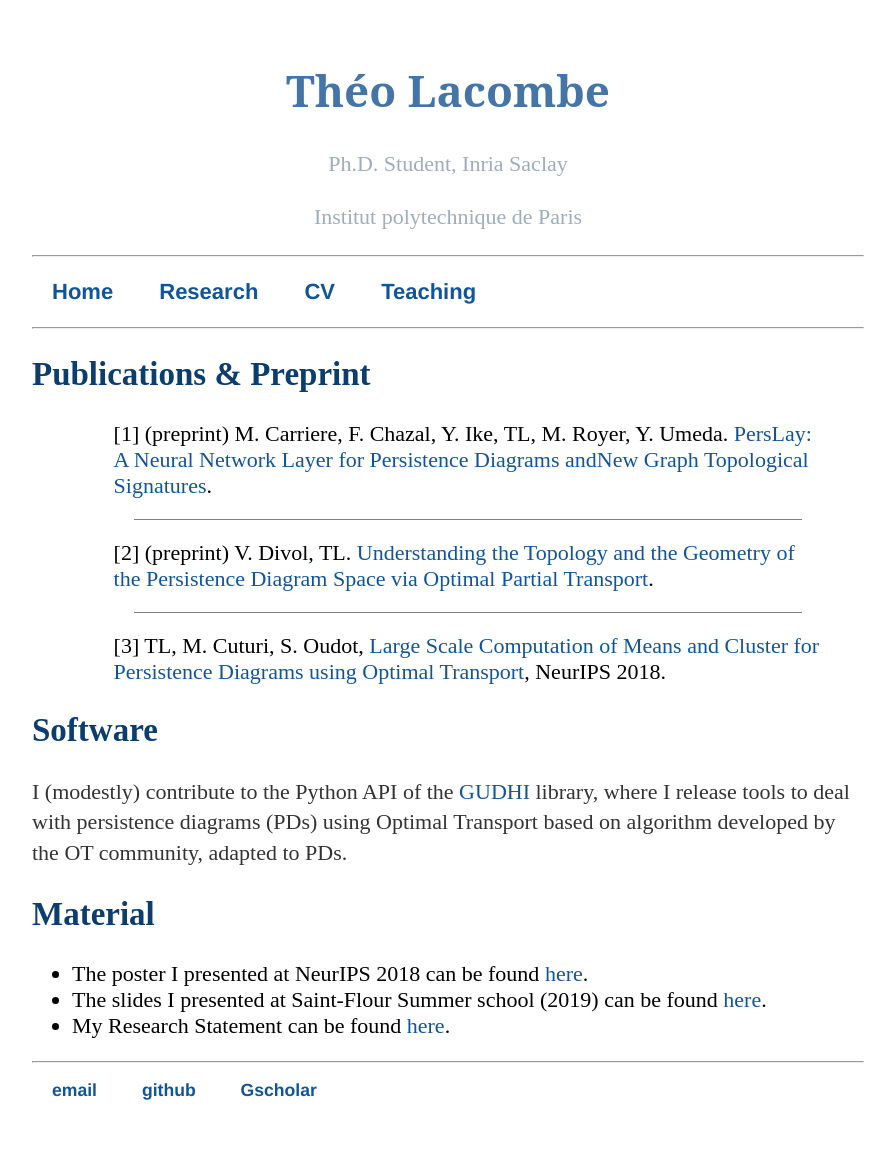
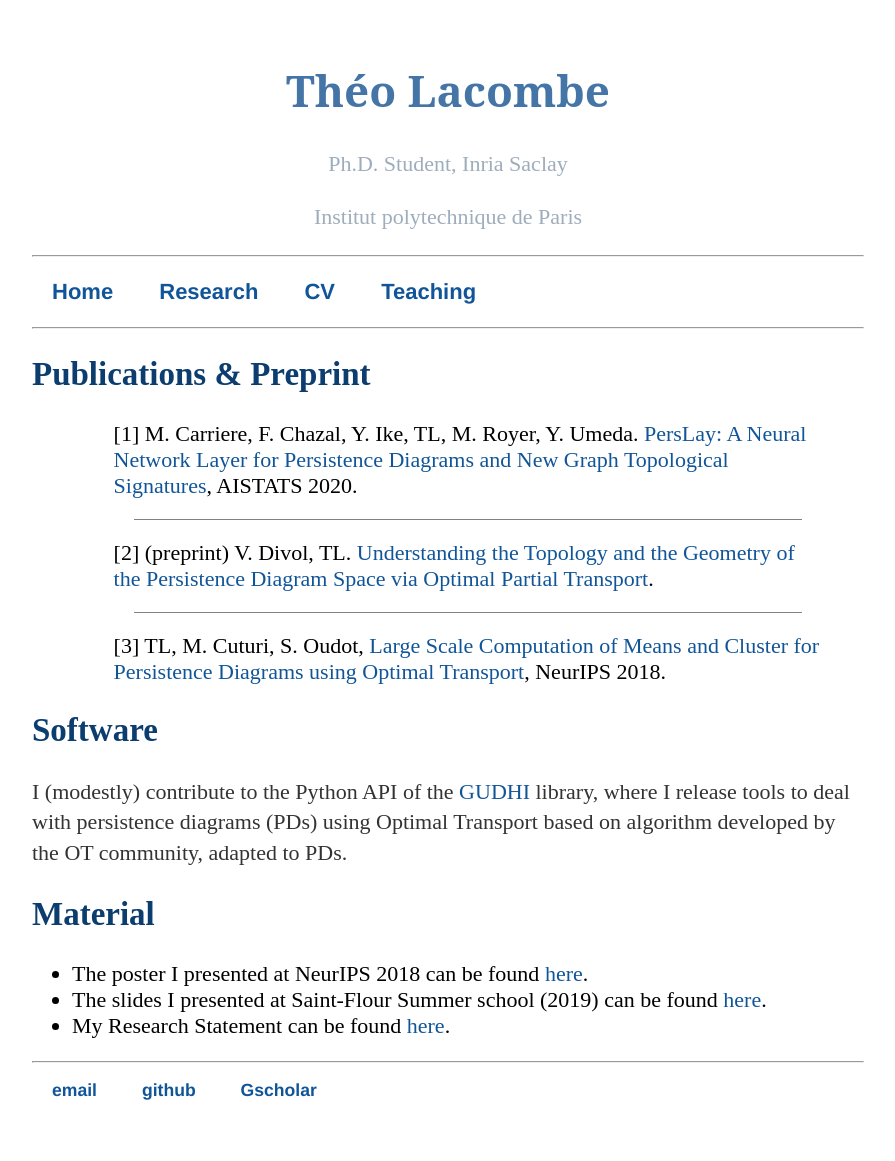
Before and after one commit to tlacombe/tlacombe.github.io, a Jekyll site: the page built from research/index.html, in a window 1280 px wide. Shown: the whole page, without its empty margins (192-1087 px from the left). Built offline with Jekyll 4.4.1, drawn with Linux system fonts in a browser that asks for light colours.

Commit message:
update publi

```diff
--- a/research/index.html
+++ b/research/index.html
@@ -4,7 +4,7 @@ title: TL - Research
 ---
 <h2>Publications & Preprint</h2>
 	<ol class="publi">
-		<li> (preprint) M. Carriere, F. Chazal, Y. Ike, TL, M. Royer, Y. Umeda. <a href="https://arxiv.org/pdf/1904.09378.pdf">PersLay: A Neural Network Layer for Persistence Diagrams andNew Graph Topological Signatures</a>.</li>
+		<li> M. Carriere, F. Chazal, Y. Ike, TL, M. Royer, Y. Umeda. <a href="https://arxiv.org/pdf/1904.09378.pdf">PersLay: A Neural Network Layer for Persistence Diagrams and New Graph Topological Signatures</a>, AISTATS 2020.</li>
 		<li> (preprint) V. Divol, TL. <a href="https://arxiv.org/pdf/1901.03048.pdf">Understanding the Topology and the Geometry of the Persistence Diagram Space via Optimal Partial Transport</a>.</li>
 		<li class="last"> TL, M. Cuturi, S. Oudot, <a href="https://arxiv.org/pdf/1805.08331.pdf">Large Scale Computation of Means and Cluster for Persistence Diagrams using Optimal Transport</a>, NeurIPS 2018. </li>
 	</ol>
```
